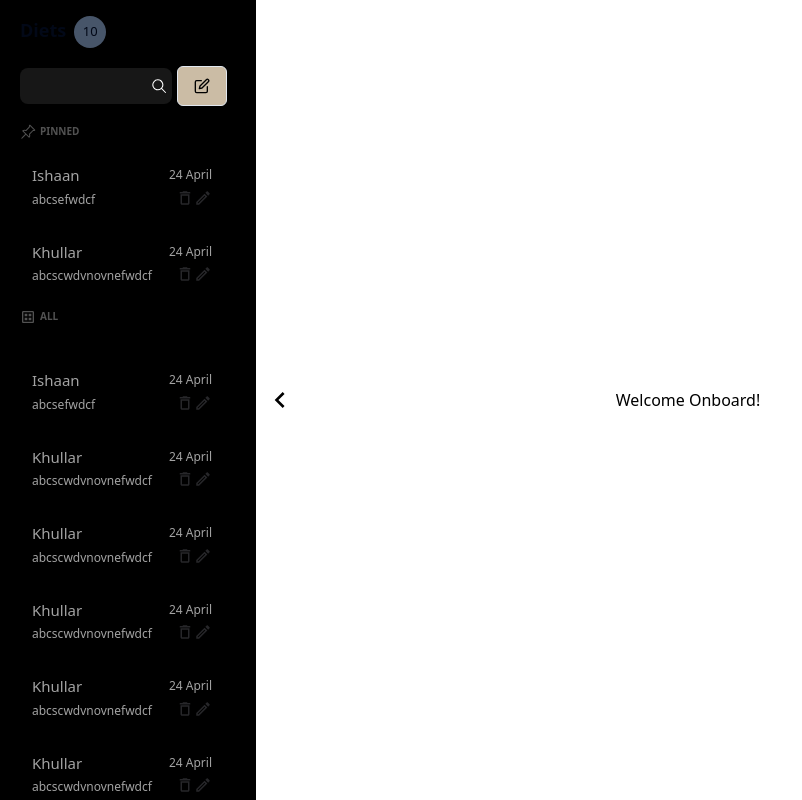
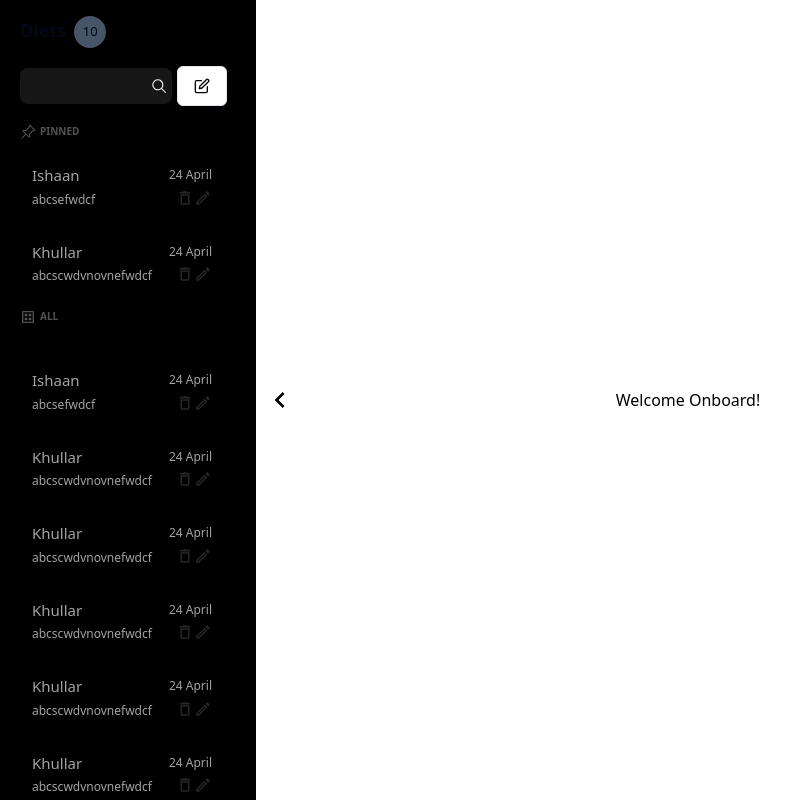
Before and after one commit to ishk9/getYourDiet, a Next.js app in the folder client/: page /Home in a window 1280 px wide. Shown: the whole page, without its empty margins (0-802 px from the left). Built offline with nearby package versions, Linux system fonts and the light colour scheme.

Commit message:
Fix: Removed css

```diff
--- a/client/components/Creatediet.js
+++ b/client/components/Creatediet.js
@@ -1,3 +1,4 @@
+"use client";
 import { Button } from "@/components/ui/button"
 import {
   Dialog,
@@ -16,7 +17,7 @@ export function DialogDemo() {
   return (
     <Dialog>
       <DialogTrigger asChild>
-        <Button variant="outline" className="bg-[#CBBCA5]">
+        <Button variant="outline">
             <FiEdit color='black' size={16}/>
         </Button>
       </DialogTrigger>
```
